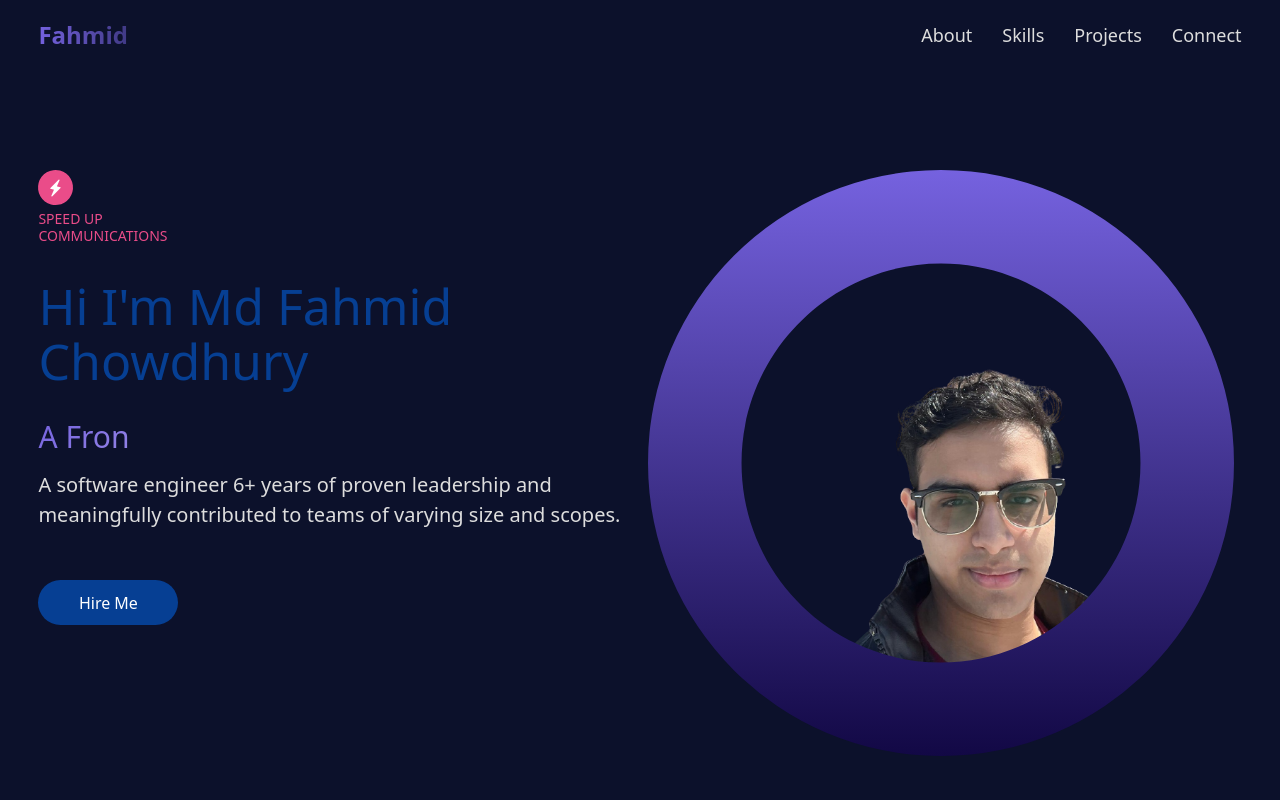
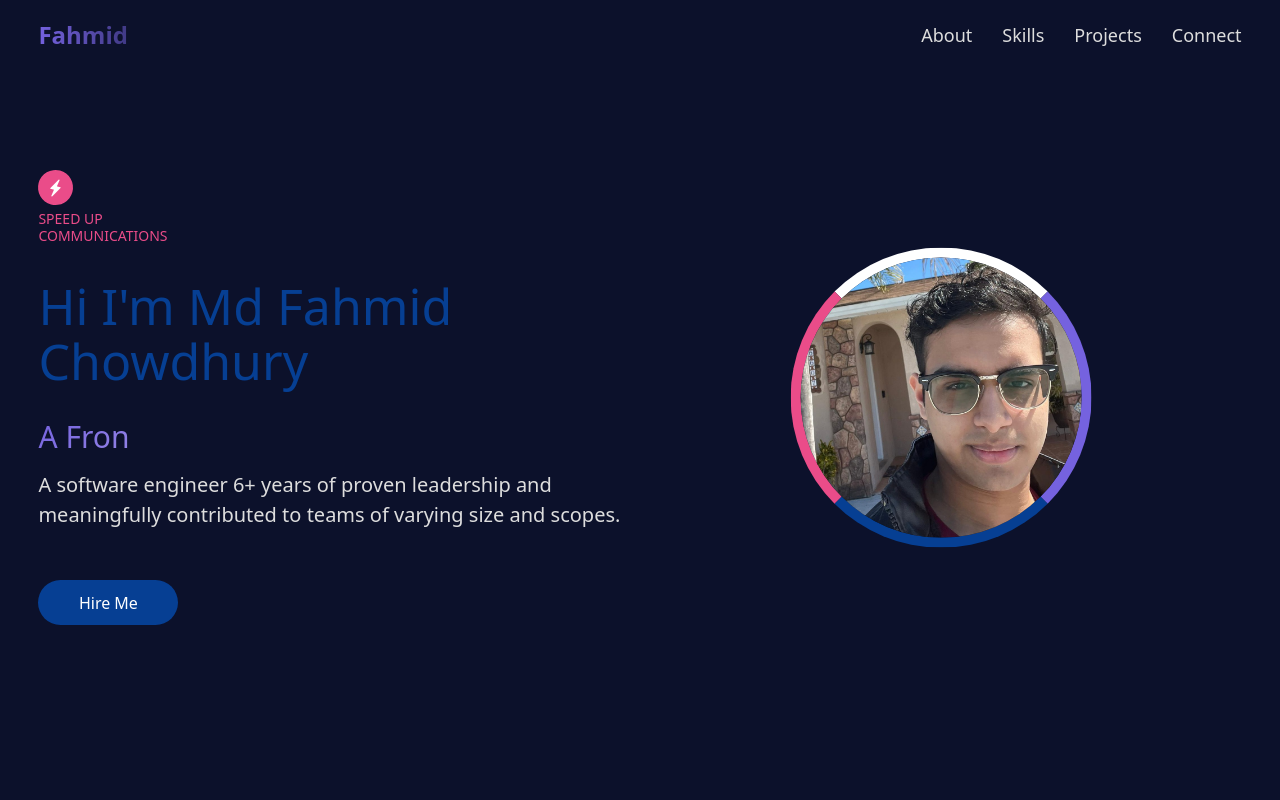
Before and after one commit to kiisi/md_fahmid_portfolio, a React (Create React App) app: page / in a window 1280 px wide. Shown: the top 800 px of the page. Built offline with nearby package versions, Linux system fonts and the light colour scheme.

Commit message:
Updates on hero img border

```diff
--- a/src/components/Home/Hero/Hero.css
+++ b/src/components/Home/Hero/Hero.css
@@ -104,24 +104,18 @@
     transform: translate(-50%, -50%);
     z-index:0;
 }
-.hero-image-circle{
-    height: 100%;
-    width:100%;
-    z-index:1;
-    display:grid;
-    place-items: center;
-}
-.hero-image-circle img{
-    max-height: 58.6rem;
-    max-width:58.6rem;
-    width:100%;
-    height:100%;
+.hero-image{
+    border-width:1rem;
+    border-style: solid;
+    border-color:#fff #7562DF #063F93 #EA4C89;
+    border-radius: 50%;
 }
 .hero-image img{
     width:100%;
-    max-width:37.3rem;
-    max-height:43rem;
+    max-width:65rem;
+    max-height:65rem;
     height:100%;
+    border-radius:50%;
 }
 
 @media screen and (max-width:900px){
--- a/src/components/Home/Hero/Hero.js
+++ b/src/components/Home/Hero/Hero.js
@@ -1,7 +1,6 @@
 import React from 'react'
 import './Hero.css'
-import heroImg from '../../Images/heroimage.png';
-import heroCircle from "../../Images/hero-circle.svg"
+import heroImg from '../../Images/heroImg.jpg';
 import Typewriter from 'typewriter-effect';
 
 const Hero = () => {
@@ -46,9 +45,6 @@ const Hero = () => {
                     </div>
                 </div>
                 <div className="hero-image-wrapper">
-                    <div className="hero-image-circle">
-                        <img src={heroCircle} alt="hero_circle" />
-                    </div>
                     <div className="hero-image">
                         <img src={heroImg} alt="hero_image" />
                     </div>
```
Also changed, not shown: src/components/Images/heroImg.jpg (added), src/components/Images/heroimage2.png (renamed from src/components/Images/heroimage.png).
